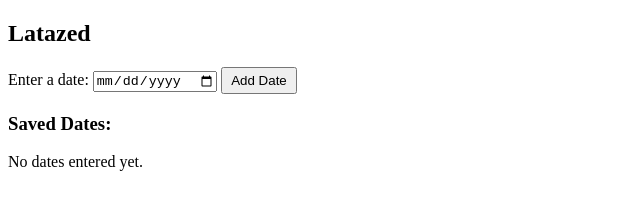
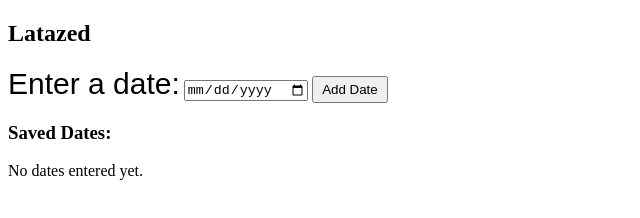
Before and after one commit to Chr1sG1thub/Latazed, a plain HTML site: page index.html in a window 1280 px wide. Shown: the whole page, without its empty margins (0-640 px from the left). Drawn offline with Linux system fonts and the light colour scheme.

Commit message:
Update index.html

```diff
--- a/index.html
+++ b/index.html
@@ -83,7 +83,7 @@ function displaySavedDates() {
     div.innerHTML = "<p>No dates entered yet.</p>";
     return;
   }
-  let html = `<table style="font-size: 24px; font-family: arial">
+  let html = `<table style="font-size: 30px; font-family: arial">
     <thead>
       <tr>
         <th>Date</th>
@@ -130,7 +130,7 @@ window.onload = displaySavedDates;
 <body>
   <h2>Latazed</h2>
 
-  <label for="inputDate">Enter a date:</label>
+  <label style="font-size: 30px; font-family: arial" for="inputDate">Enter a date:</label>
   <input type="date" id="inputDate" />
   <button onclick="addDate()">Add Date</button>
 
```
